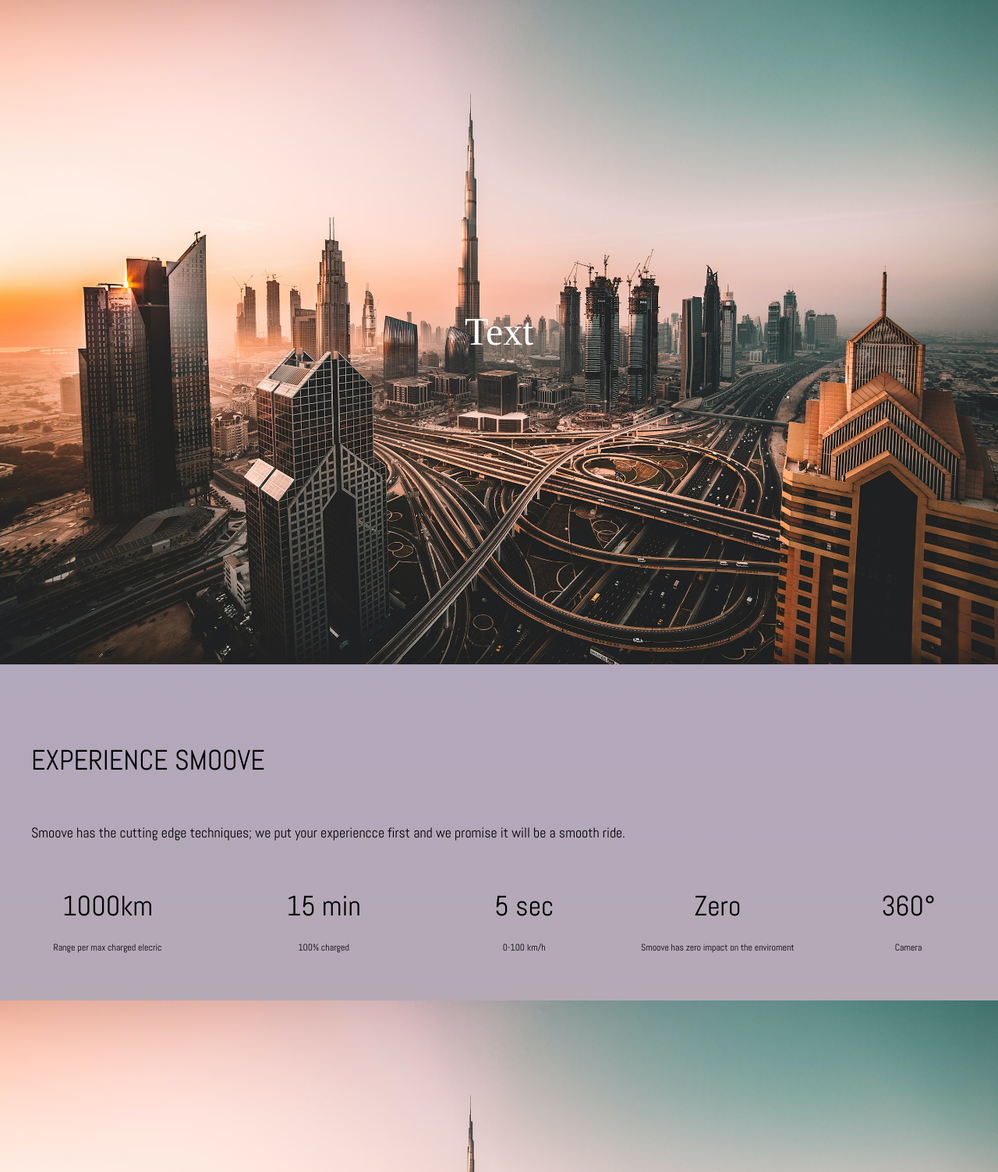
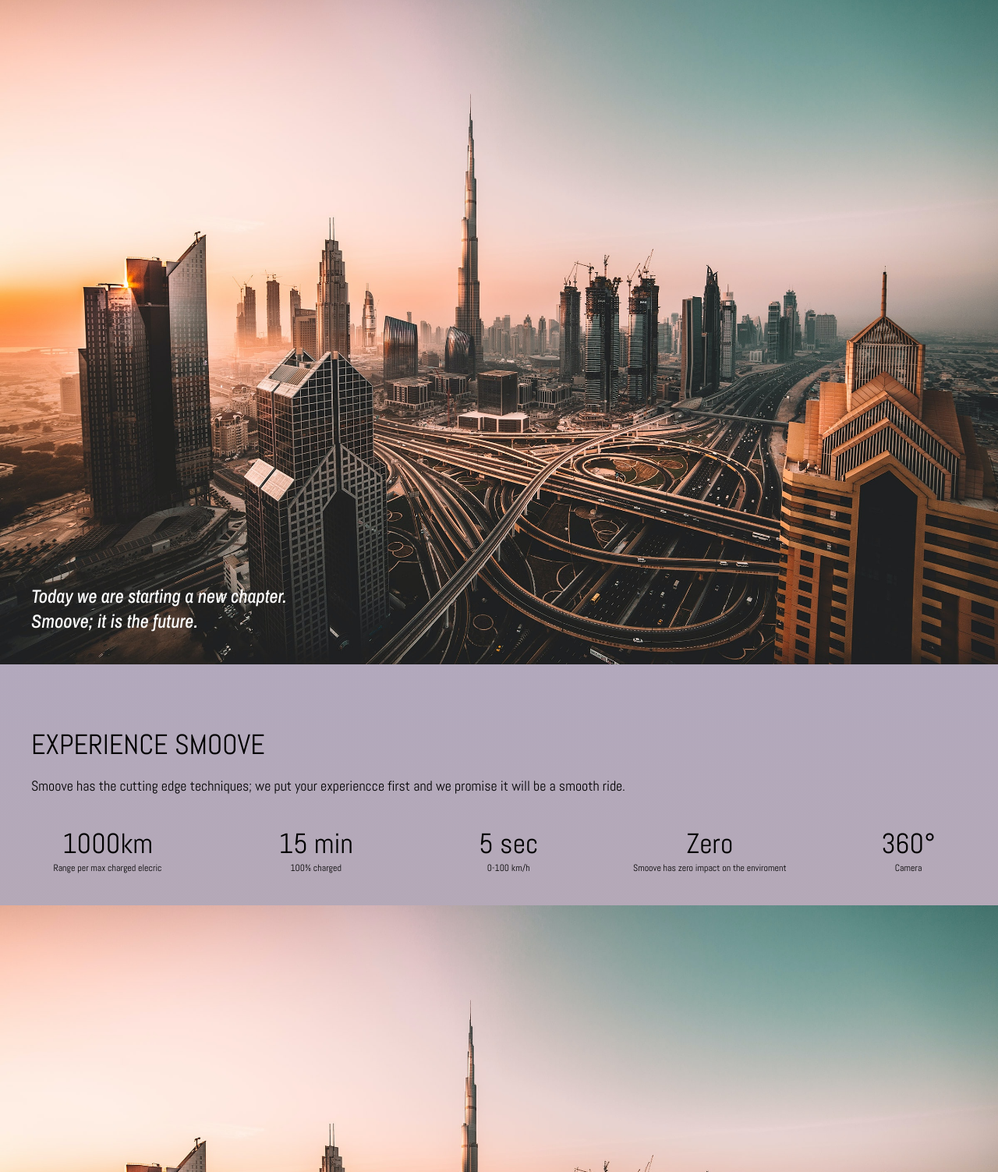
Before and after one commit to LinneaEriksson/Smoove, a PHP site: page / in a window 1280 px wide. Shown: the part 2591-4094 px from the top of the page at 78% size. Run offline with PHP 8.4, Linux system fonts and the light colour scheme.

Commit message:
fixed positions on text and added font

```diff
--- a/index.html
+++ b/index.html
@@ -8,11 +8,19 @@
     <link rel="stylesheet" href="Style.css" />
 
 
-    <!-- abel text font -->
+    <!-- abel font -->
 
     <link rel="preconnect" href="https://fonts.googleapis.com">
 <link rel="preconnect" href="https://fonts.gstatic.com" crossorigin>
 <link href="https://fonts.googleapis.com/css2?family=Abel&display=swap" rel="stylesheet">
+
+<!-- Archivo font -->
+
+
+<link rel="preconnect" href="https://fonts.googleapis.com">
+<link rel="preconnect" href="https://fonts.gstatic.com" crossorigin>
+<link href="https://fonts.googleapis.com/css2?family=Abel&family=Archivo+Narrow:ital,wght@1,500&display=swap" rel="stylesheet">
+
 
 <!--  -->
 
@@ -48,7 +56,9 @@
         </div>
         <div class="Container">
           <img class="MainPicture" src="images/city2.jpg" />
-          <p class="TextOverPicture">Text</p>
+          <p class="TextOverPicture">Today we are starting a new chapter. <br>
+            Smoove; it is the future.
+            </p>
         </div>
         <div class="SpaceBetween">
           <p class="BigText">EXPERIENCE SMOOVE</p><br>
--- a/style.css
+++ b/style.css
@@ -72,8 +72,8 @@ body {
   width: 100%;
   height: 100%;
   display: flex;
-  align-items: center;
-  justify-content: center;
+  align-items: flex-end;
+  justify-content: flex-start;
 }
 
 .MainPicture {
@@ -85,7 +85,9 @@ body {
   display: flex;
   position: absolute;
   color: white;
-  font-size: 50px;
+  font-size: 24px;
+  font-family: "Archivo Narrow", sans-serif;
+  padding: 40px;
 }
 
 .BigText {
@@ -115,7 +117,7 @@ body {
   font-family: "Abel", sans-serif;
 }
 p {
-  padding: 20px;
+  /* padding: 20px; */
 }
 
 .wares {
@@ -127,6 +129,13 @@ p {
   padding: 20px;
 }
 
+.wareItem {
+  padding: 20px;
+  display: flex;
+  flex-direction: column;
+  justify-content: flex-start;
+}
+
 .MovingText {
   font-size: 50px;
   text-align: center;
```
